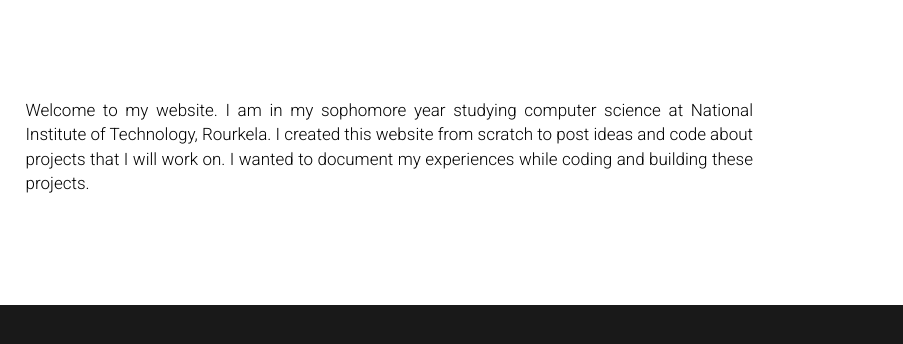
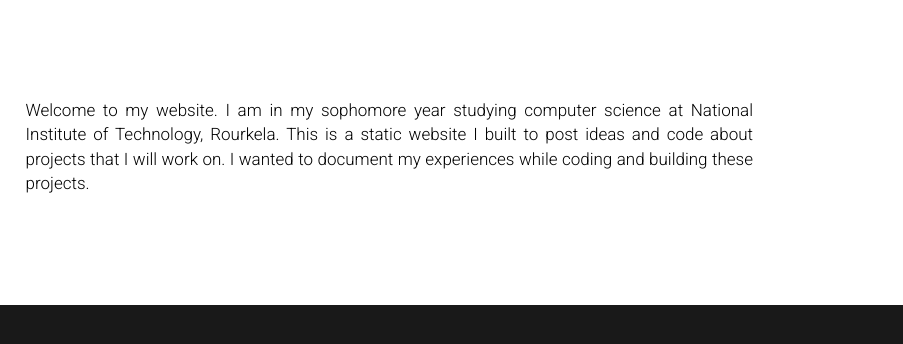
Before and after one commit to ritomsonowal/ritomsonowal.github.io, a plain HTML site: page index.html in a window 1280 px wide. Shown: the part 802-1146 px from the top of the page, 377-1280 px from the left. Drawn offline with nearby package versions, Linux system fonts and the light colour scheme.

Commit message:
Modified about

```diff
--- a/index.html
+++ b/index.html
@@ -56,7 +56,7 @@
                 <img src="images/IMG_20180617_230805_037.jpg" class="profile">
             </div>
             <div class="col-md-9 col-sm-9">
-                <p>Welcome to my website. I am in my sophomore year studying computer science at National Institute of Technology, Rourkela. I created this website from scratch to post ideas and code about projects that I will work on. I wanted to document my experiences while coding and building these projects.</p>
+                <p>Welcome to my website. I am in my sophomore year studying computer science at National Institute of Technology, Rourkela. This is a static website I built to post ideas and code about projects that I will work on. I wanted to document my experiences while coding and building these projects.</p>
             </div>
         </div>
     </div>
```
